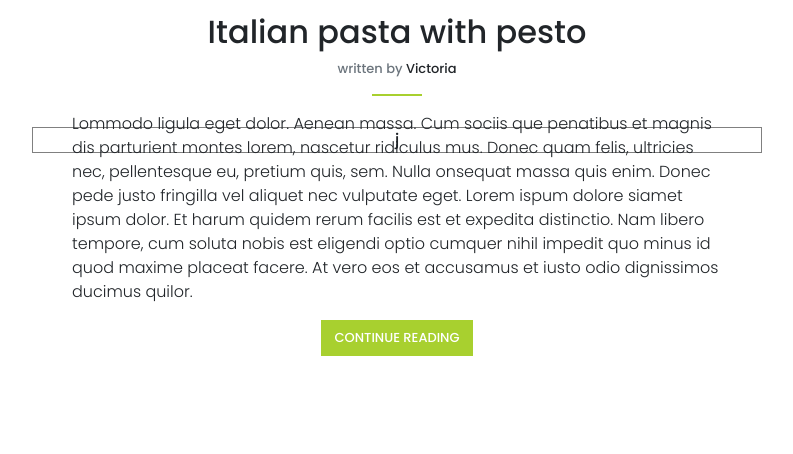
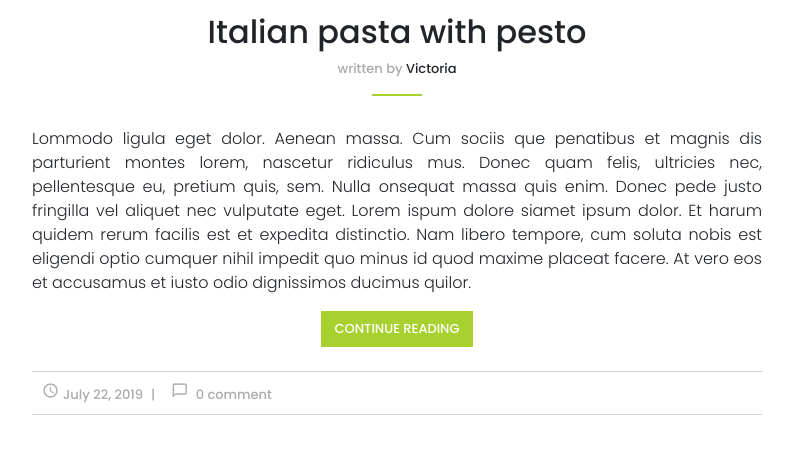
Before and after one commit to riadonova/portfolio-3, a React (Create React App) app: page / in a window 1280 px wide. Shown: the part 772-1226 px from the top of the page, without its empty margins (53-846 px from the left). Before the commit the page ends 1144 px from the top, so only its background shows below. Built offline with nearby package versions, Linux system fonts and the light colour scheme.

Commit message:
-content

```diff
--- a/src/App.scss
+++ b/src/App.scss
@@ -1,5 +1,9 @@
 body {
   font-family: 'Poppins', sans-serif;
+}
+
+.material-icons {
+  font-size: 17px;
 }
 
 .btn {
--- a/src/components/content/content.component.js
+++ b/src/components/content/content.component.js
@@ -15,7 +15,9 @@ export class Content extends React.Component {
                             <p className="author-content"><span className="text-secondary">written by</span> Victoria
                             </p>
                             <div className="line-content mx-auto mb-3"></div>
-                            <p className="text-content text-left font-weight-light">Lommodo ligula eget dolor. Aenean massa. Cum sociis que
+                        </div>
+                        <p className="text-content text-justify font-weight-light">Lommodo ligula eget dolor. Aenean
+                            massa. Cum sociis que
                             penatibus et magnis dis parturient montes lorem, nascetur ridiculus mus. Donec quam
                             felis, ultricies nec, pellentesque eu, pretium quis, sem. Nulla onsequat massa quis
                             enim. Donec pede justo fringilla vel aliquet nec vulputate eget. Lorem ispum dolore
@@ -24,10 +26,17 @@ export class Content extends React.Component {
                             Et harum quidem rerum facilis est et expedita distinctio. Nam libero tempore, cum soluta
                             nobis est eligendi optio cumquer nihil impedit quo minus id quod maxime placeat facere.
                             At vero eos et accusamus et iusto odio dignissimos ducimus quilor.</p>
-                        <button type="button" className="btn btn-content btn-success text-white mb-3">CONTINUE READING</button>
-                        </div>
-                        <div className="data-box">
-                                    j
+                        <button type="button" className="btn btn-content btn-success text-white mb-4">CONTINUE READING
+                        </button>
+                        <div className="data-box text-left text-secondary mb-5">
+                            <p>
+                                <i className="material-icons mr-1">
+                                    query_builder
+                                </i>
+                                July 22, 2019<span className="mx-2">|</span>
+                                <i className="material-icons ml-2 mr-1">
+                                chat_bubble_outline
+                            </i> 0 comment</p>
                         </div>
                     </div>
                     <div className="col-sm-4">
--- a/src/components/content/content.component.scss
+++ b/src/components/content/content.component.scss
@@ -23,5 +23,12 @@ img {
 }
 
 .data-box {
-  border: 1px solid grey;
+  padding: 10px 10px;
+  border: 1px solid #d5d5d5;
+  border-left: none;
+  border-right: none;
+  p {
+    margin: 0;
+    font-size: 13px;
+  }
 }
--- a/src/variables.scss
+++ b/src/variables.scss
@@ -1,6 +1,7 @@
 $navbar-nav-link-padding-x: 20px;
 
 $success: #a8d02f;
+$secondary: #aaaaaa;
 
 $btn-border-radius: none;
 $btn-border-radius-lg: none;
```
Also changed, not shown: src/components/content/content-item.js (added, +11 -0 lines). Lines whose indentation alone changed are shown as unchanged.
